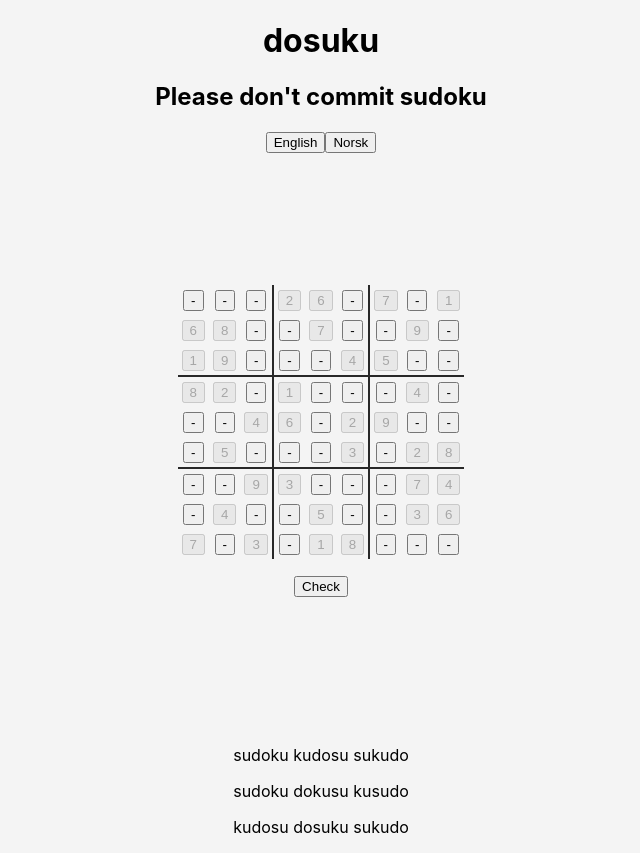
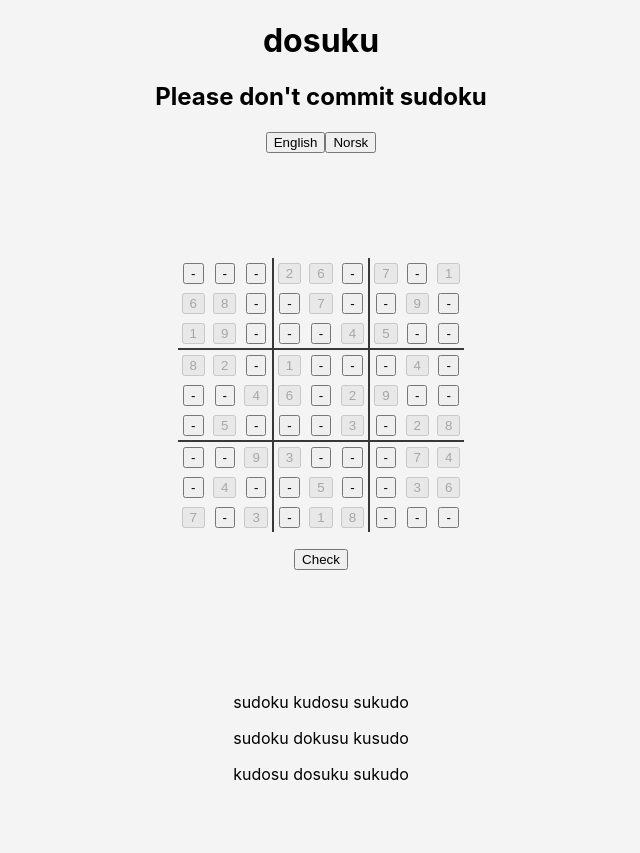
Before and after one commit to toberge/dosuku, a React (Create React App) app: page / in a window 1280 px wide. Shown: the whole page, without its empty margins (319-959 px from the left). After the commit the page ends 800 px from the top, so only its background shows below. Built offline with nearby package versions, Linux system fonts and the light colour scheme.

Commit message:
Improve layout
- Now filling the entire height of the viewport
  (copy-paste from an earlier project)

```diff
--- a/src/App.css
+++ b/src/App.css
@@ -1,11 +1,39 @@
 .App {
     text-align: center;
+    min-height: 100%;
+}
+
+.App {
+    display: grid;
+    grid-template-areas:
+        'header'
+        ' main '
+        'footer';
+    grid-template-rows: auto 1fr auto;
+    grid-template-columns: 100%;
+}
+
+header {
+    grid-area: header;
+}
+main {
+    grid-area: main;
+}
+footer {
+    grid-area: footer;
 }
 
 main {
-    min-height: 70vh;
+    /*flex-grow: 1;*/
+
     display: flex;
     flex-direction: column;
     align-items: center;
     justify-content: center;
 }
+
+header,
+main,
+footer {
+    /*flex-shrink: 0;*/
+}
--- a/src/colors.css
+++ b/src/colors.css
@@ -1,4 +1,4 @@
 :root {
-  --border-color: #282828;
+  --border-color: #383838;
   --bg-color: #f4f4f4;
 }
--- a/src/index.css
+++ b/src/index.css
@@ -1,3 +1,10 @@
+html,
+body,
+#root {
+    width: 100%;
+    height: 100%;
+}
+
 body {
     margin: 0;
     font-family: -apple-system, BlinkMacSystemFont, 'Segoe UI', 'Roboto',
```
